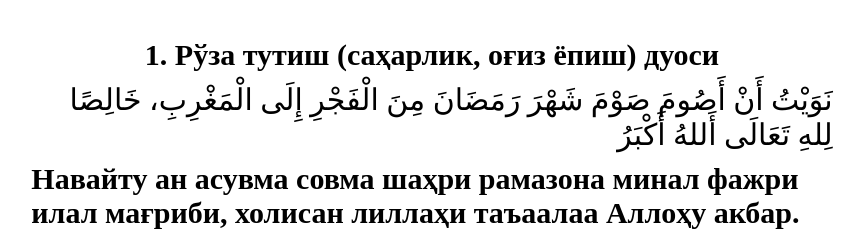
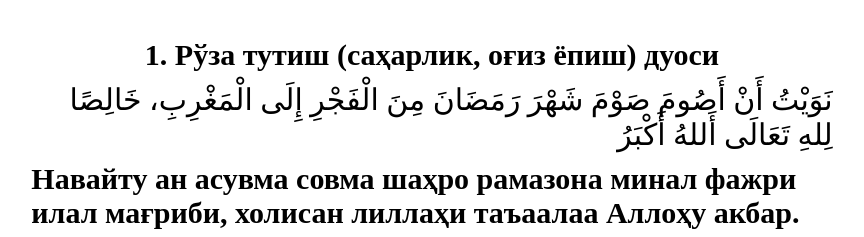
Before and after one commit to shahzodkungradiy/kalendar-1, a plain HTML site: page index.html in a window 1280 px wide. Shown: the part 2810-3047 px from the top of the page, without its empty margins (208-1072 px from the left). Drawn offline with Linux system fonts and the light colour scheme.

Commit message:
first commit

```diff
--- a/index.html
+++ b/index.html
@@ -580,7 +580,7 @@
                     لِلهِ تَعَالَى
                     أَللهُ أَكْبَرُ</p>
 
-                <h1 class="duwa1__3">Навайту ан асувма совма шаҳри рамазона минал фажри илал мағриби, холисан лиллаҳи
+                <h1 class="duwa1__3">Навайту ан асувма совма шаҳро рамазона минал фажри илал мағриби, холисан лиллаҳи
                     таъаалаа Аллоҳу акбар.
                 </h1>
 
```
